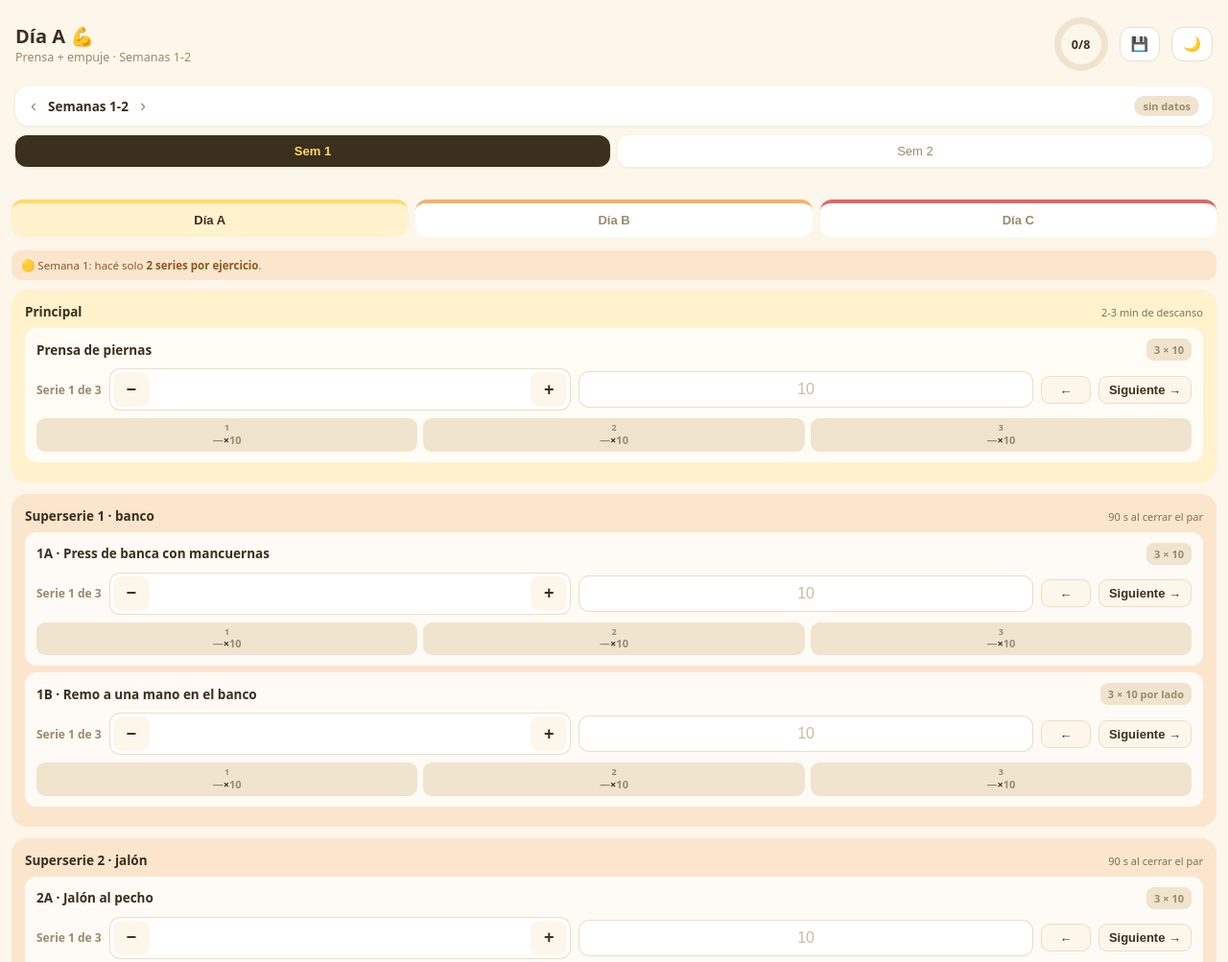
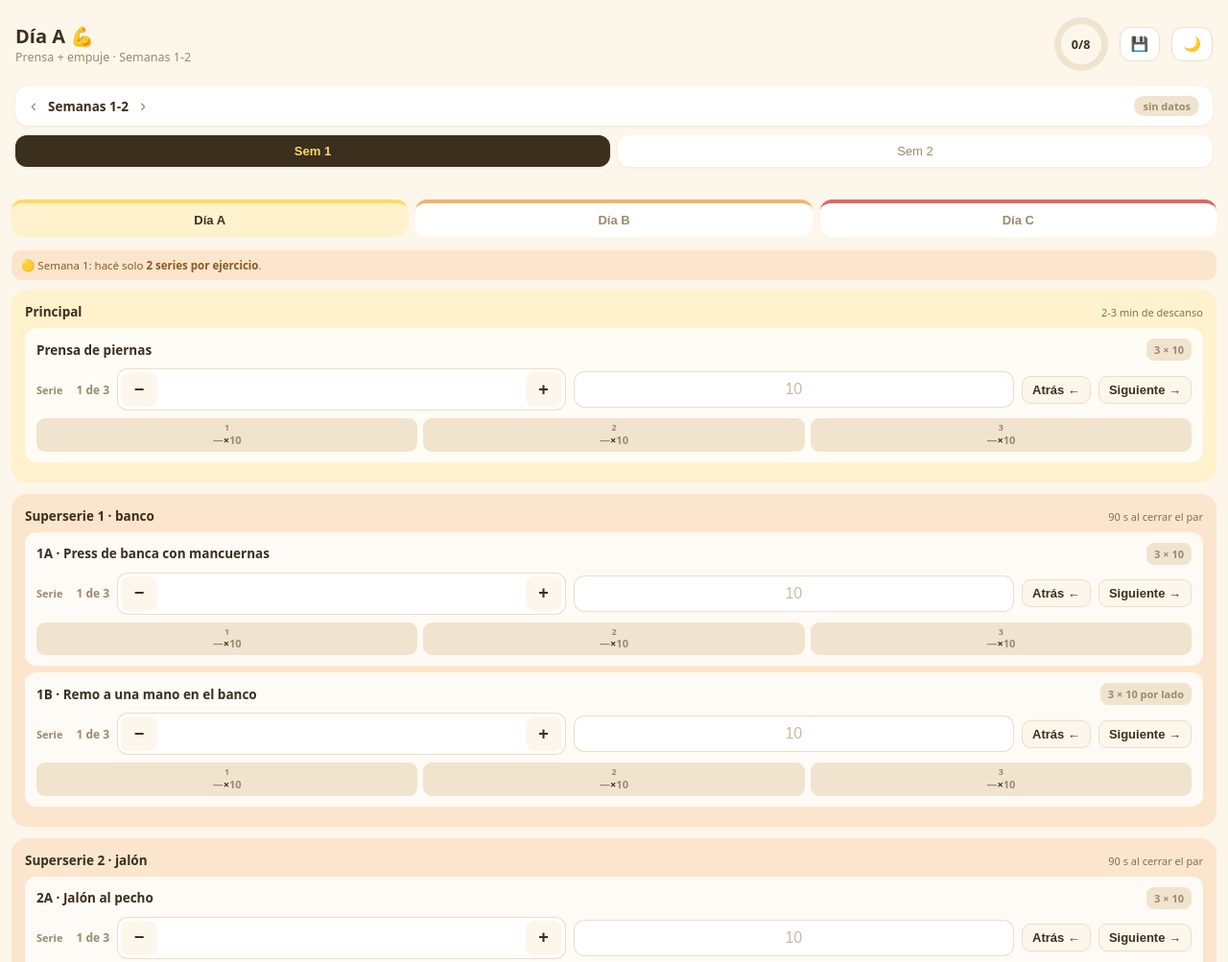
Before and after one commit to hernanaguado/rutina-app, a plain HTML site: page index.html in a window 1280 px wide. Shown: the top 1003 px of the page at 96% size. Drawn offline with Linux system fonts and the light colour scheme.

Commit message:
Botón Atrás con palabra y label Serie arriba de la botonera

```diff
--- a/index.html
+++ b/index.html
@@ -60,6 +60,7 @@
   .btnSerie { border:1px solid var(--borde); background:var(--stepperBtn); color:var(--texto); border-radius:9px; padding:6px 10px; font-size:13px; font-weight:700; cursor:pointer; min-width:52px; text-align:center; white-space:nowrap; flex-shrink:0; }
   .btnSerie:active { background:var(--anilloTrack); }
   .seriePanel input { flex:1; min-width:0; }
+  .serieLabel { font-size:11px; font-weight:700; color:var(--suave); margin-right:6px; white-space:nowrap; flex-shrink:0; }
   .serieRail { display:flex; gap:6px; margin-top:8px; }
   .sCell { flex:1; min-width:0; background:var(--anilloTrack); border-radius:9px; padding:4px 1px; text-align:center; overflow:hidden; }
   .sCell .n { display:block; font-size:9px; font-weight:800; color:var(--suave); line-height:1.3; }
@@ -389,14 +390,15 @@ function render(){
       </div>
       <div class="fila2">
         <div class="seriePanel">
-          <span class="serieNum">Serie ${s+1} de ${n}</span>
+          <span class="serieLabel">Serie</span>
+          <span class="serieNum">${s+1} de ${n}</span>
           <div class="stepper">
             <button onclick="paso(this,-2.5)">−</button>
             <input type="text" autocomplete="off" data-ej="${e.n.replace(/"/g,"&quot;")}" placeholder="${kgPh}" value="${kgVal.replace(/"/g,"&quot;")}" oninput="setSerieVal('${e.n.replace(/'/g,"\\'")}',${s},'kg',this.value)">
             <button onclick="paso(this,2.5)">+</button>
           </div>
           <input class="reps" type="text" inputmode="numeric" placeholder="${repsPh}" value="${repsVal.replace(/"/g,"&quot;")}" oninput="setSerieVal('${e.n.replace(/'/g,"\\'")}',${s},'reps',this.value)" onkeydown="if(event.key==='Enter'){serieSiguiente('${e.n.replace(/'/g,"\\'")}');return false;}">
-          <button class="btnSerie" onclick="serieAnterior('${e.n.replace(/'/g,"\\'")}')">←</button>
+          <button class="btnSerie" onclick="serieAnterior('${e.n.replace(/'/g,"\\'")}')">Atrás ←</button>
           <button class="btnSerie" onclick="serieSiguiente('${e.n.replace(/'/g,"\\'")}')">Siguiente →</button>
         </div>
       </div>
```
